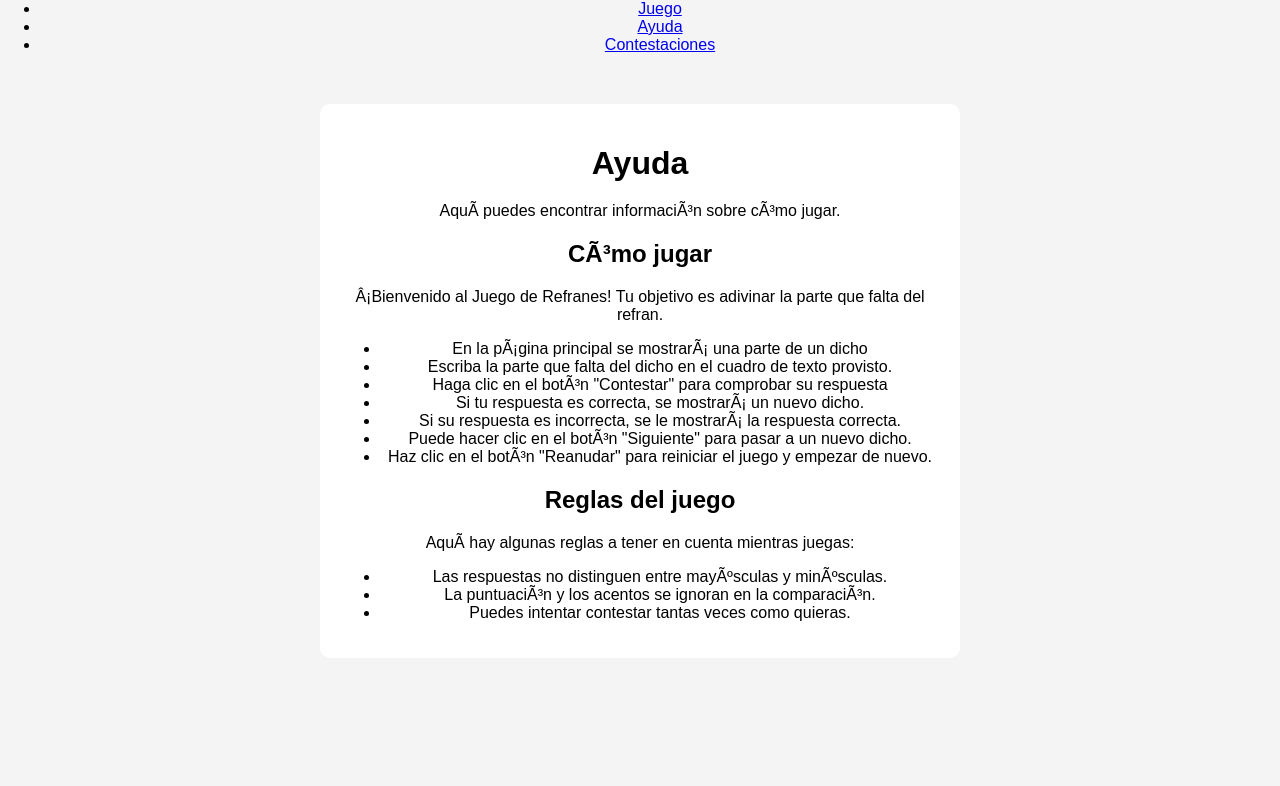
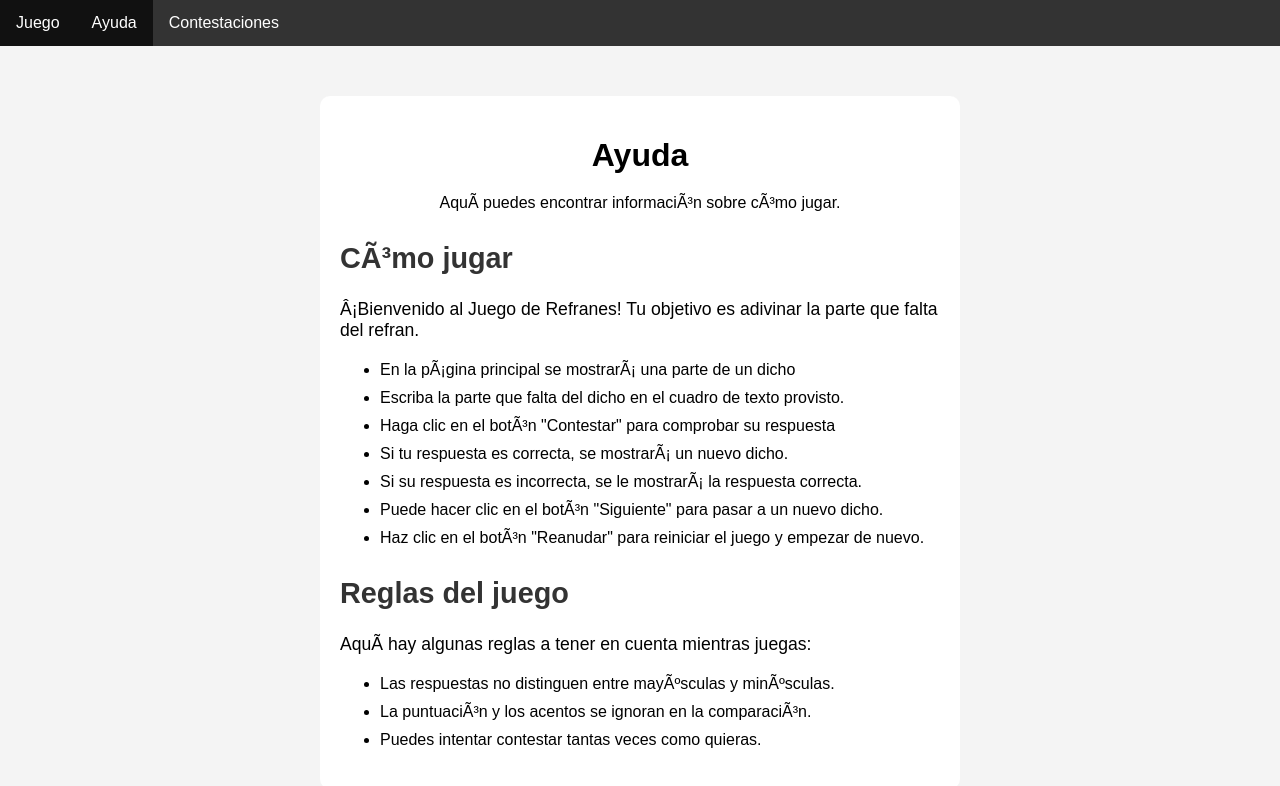
Before and after one commit to rvanwinkle568/RefranWeb, a plain HTML site: page Refran-Web/help.html in a window 1280 px wide. Drawn offline with Linux system fonts and the light colour scheme.

Commit message:
Update style.css
Added navigation bar styling and help page styling.

```diff
--- a/Refran-Web/style.css
+++ b/Refran-Web/style.css
@@ -4,6 +4,32 @@ body {
   background-color: #f4f4f4;
   margin: 0;
   padding: 0;
+}
+nav {
+  background-color: #333;
+  overflow: hidden;
+}
+
+nav ul{
+  list-style-type: none;
+  margin: 0;
+  padding: 0;
+}
+
+nav ul li{
+  float: left;
+}
+
+nav ul li a{
+  display: block;
+  color: white;
+  text-align: center;
+  padding: 14px 16px;
+  text-decoration: none;
+}
+
+nav ul li a:hover, nav ul li.active a{
+  background-color: #111;
 }
 
 .container{
@@ -23,6 +49,31 @@ h1{
 .instructions{
   font-size: 1.2em;
   margin-bottom: 20px;
+}
+
+.help-content{
+  text-align: left;
+}
+
+.help-content h2{
+  font-size: 1.8em;
+  margin-top: 30px;
+  color: #333;
+}
+
+.help-content p{
+  font-size: 1.1em;
+  margin-bottom: 20px;
+}
+
+.help-content ul{
+  font-size: 1em;
+  margin-bottom: 20px;
+  padding-left: 40px;
+}
+
+.help-content ul li{
+  margin-bottom: 10px;
 }
 
 .game-area{
```
